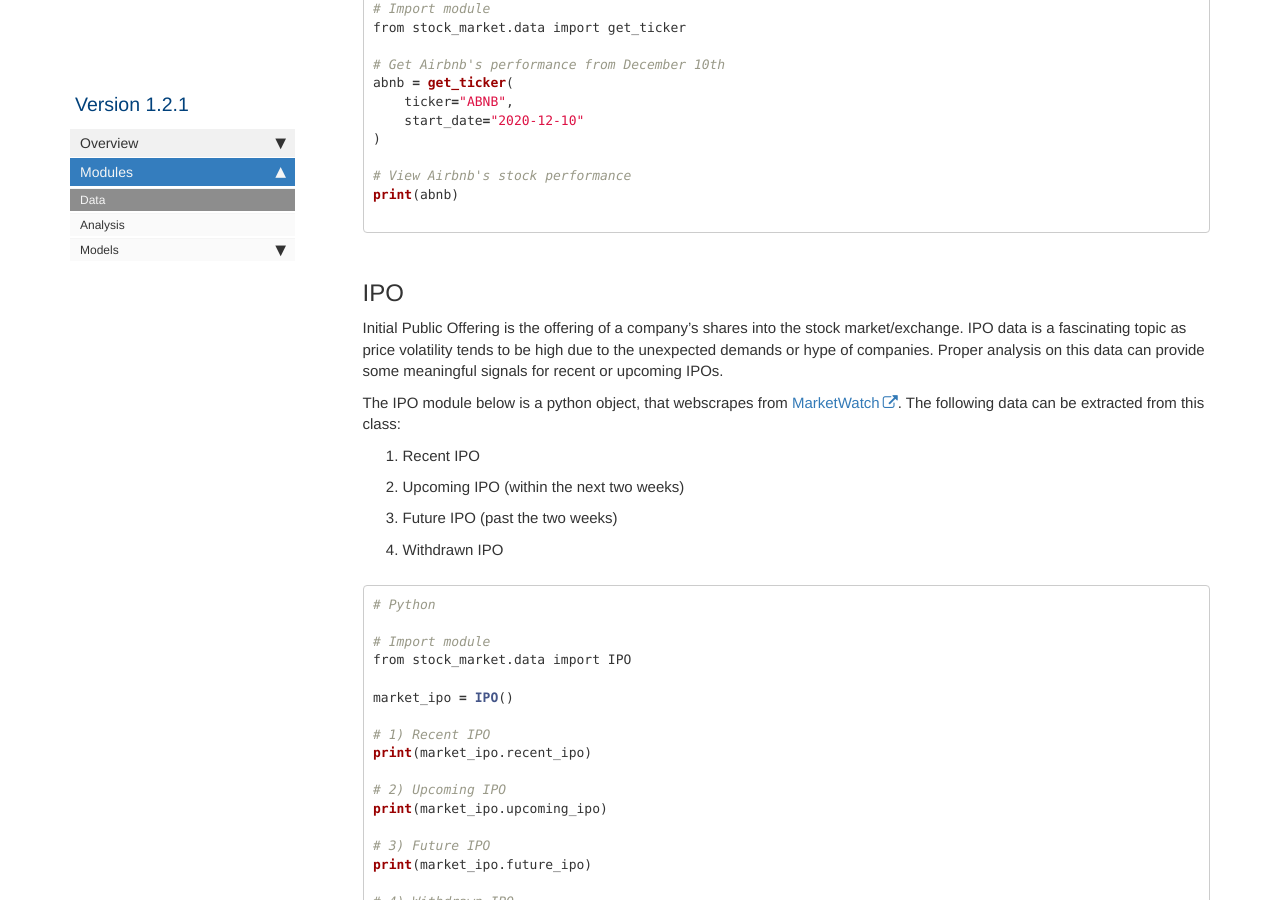
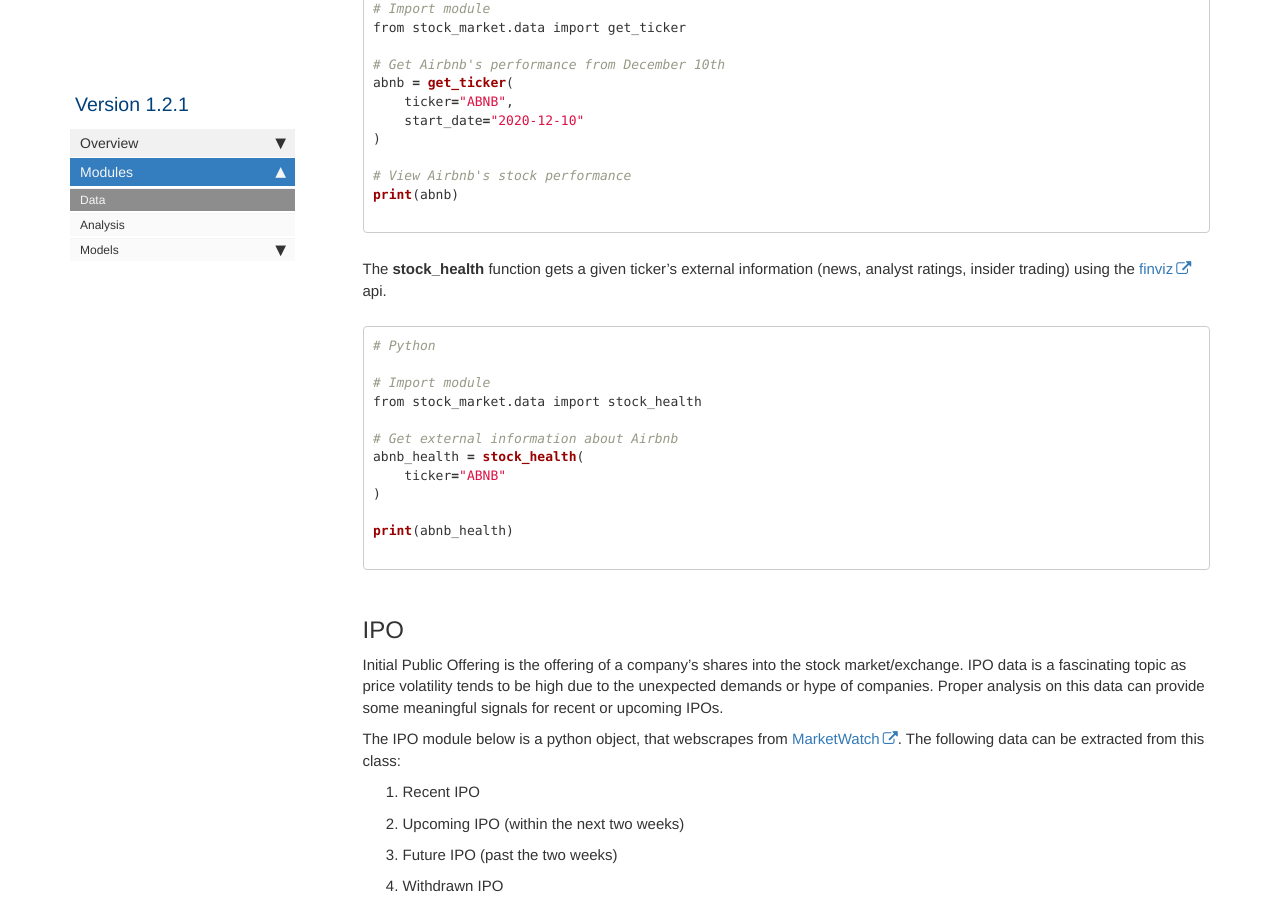
Before and after one commit to jk1mm/stock-market, a Jekyll site: the page built from docs/pages/mydoc/module_data.md, in a window 1280 px wide and 900 px high, scrolled down 889 px. Built offline with Jekyll 4.4.1, drawn with Linux system fonts in a browser that asks for light colours; comment, search, counter and statistics services are not loaded.

Commit message:
Update docs - version history, function usage

````diff
--- a/docs/pages/mydoc/module_data.md
+++ b/docs/pages/mydoc/module_data.md
@@ -46,6 +46,24 @@ abnb = get_ticker(
 
 # View Airbnb's stock performance
 print(abnb)
+
+```
+
+The **stock_health** function gets a given ticker's external information (news, analyst ratings, insider trading)
+using the [finviz](https://github.com/mariostoev/finviz) api.
+
+```python
+# Python
+
+# Import module
+from stock_market.data import stock_health
+
+# Get external information about Airbnb
+abnb_health = stock_health(
+    ticker="ABNB"
+)
+
+print(abnb_health)
 
 ```
 
````
Also changed, not shown: docs/pages/mydoc/version_history.md (+7 -0 lines).
